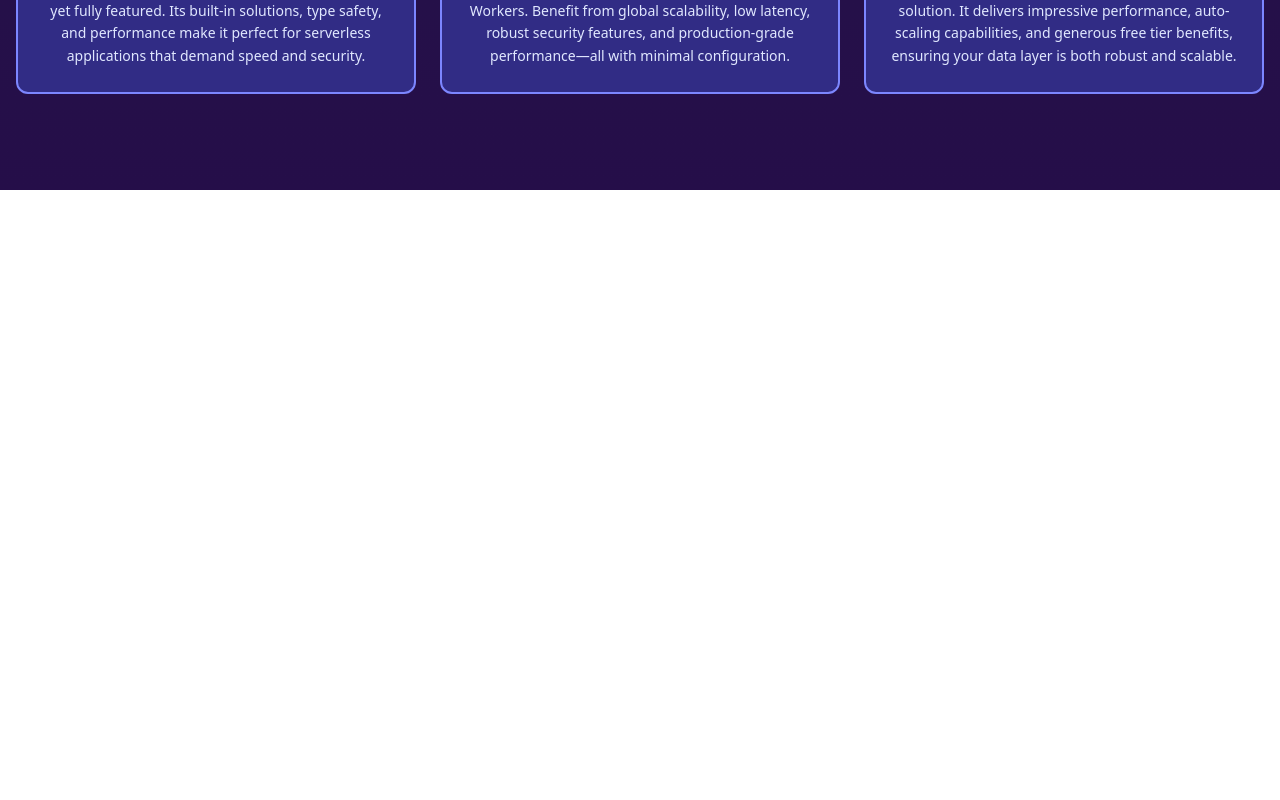
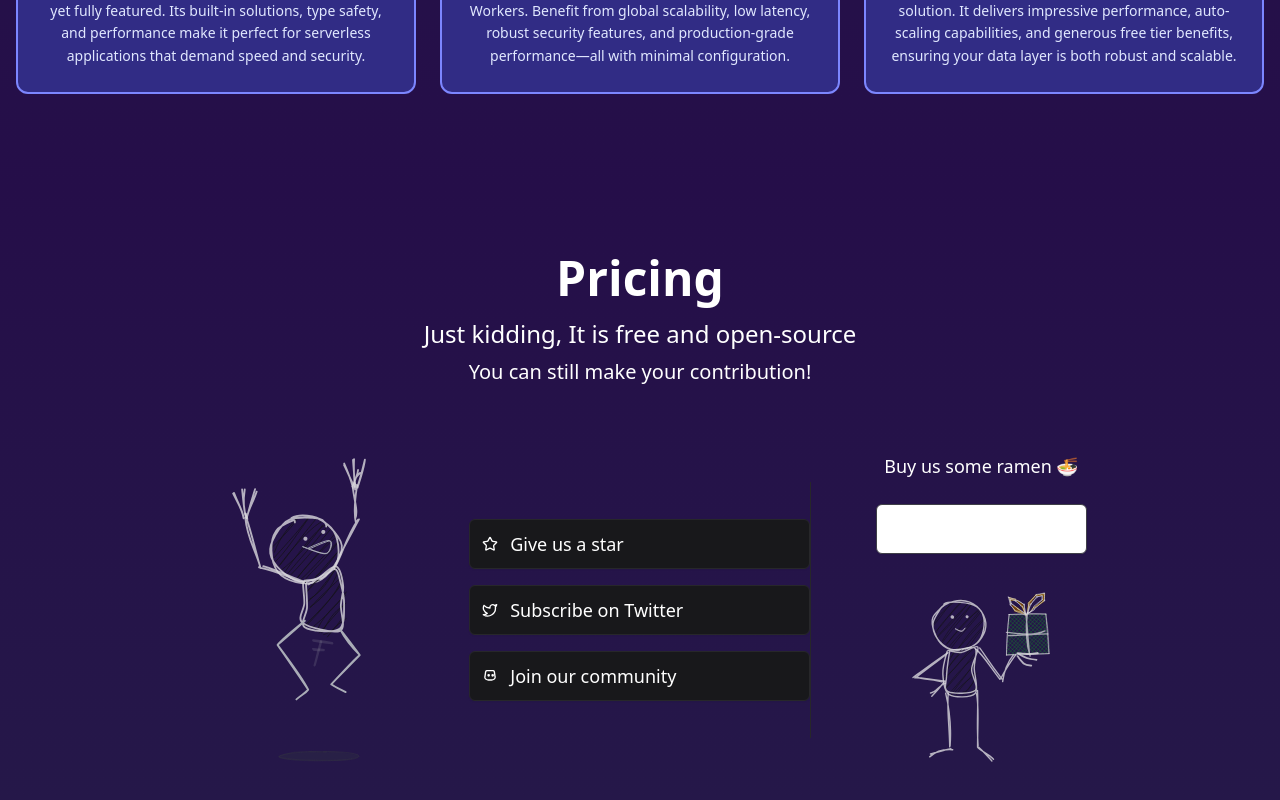
Before and after one commit to YGNTECHSTARTUP/create-ygn-app, a Next.js app in the folder Frontend/ygn-stack/: page / in a window 1280 px wide. Shown: the part 2065-2865 px from the top of the page. Before the commit the page ends 2255 px from the top, so only its background shows below. Built offline with nearby package versions, Linux system fonts and the light colour scheme.

Commit message:
Pricing Page Completed

```diff
--- /dev/null
+++ b/Frontend/ygn-stack/app/Comp/PricingSection.tsx
@@ -0,0 +1,103 @@
+import { Star, Twitter, Gift } from "lucide-react"
+import Image from "next/image"
+import { Button } from "@/components/ui/button"
+
+export default function PricingSection() {
+  return (
+    <div className="bg-[#6c35aa] bg-gradient-to-b from-[#250e49] to-[#251849] text-white py-16 px-4">
+      <div className="max-w-5xl mx-auto ">
+        <div className="text-center mb-16 ">
+          <h1 className="text-5xl font-bold mb-4">Pricing</h1>
+          <p className="text-2xl mb-2">Just kidding, It is free and open-source</p>
+          <p className="text-xl">You can still make your contribution!</p>
+        </div>
+
+        <div className="flex container justify-center items-center ">
+          {/* Left droplet */}
+          <div className="hidden md:flex justify-center container">
+            <Image
+              src="/pricing.svg"
+              width={150}
+              height={200}
+              alt="YGN"
+              className="opacity-90"
+            />
+          </div>
+
+          {/* Center buttons */}
+          <div className="flex flex-col gap-4 container">
+            <Button
+              variant="outline"
+              className="bg-zinc-900 border-zinc-800 hover:bg-zinc-800 text-white py-6 px-4 rounded-md flex items-center gap-3 w-full justify-start"
+            >
+              <Star className="h-5 w-5" />
+              <span className="text-lg">Give us a star</span>
+            </Button>
+
+            <Button
+              variant="outline"
+              className="bg-zinc-900 border-zinc-800 hover:bg-zinc-800 text-white py-6 px-4 rounded-md flex items-center gap-3 w-full justify-start"
+            >
+              <Twitter className="h-5 w-5" />
+              <span className="text-lg">Subscribe on Twitter</span>
+            </Button>
+
+            <Button
+              variant="outline"
+              className="bg-zinc-900 border-zinc-800 hover:bg-zinc-800 text-white py-6 px-4 rounded-md flex items-center gap-3 w-full justify-start"
+            >
+              <DiscordIcon className="h-5 w-5" />
+              <span className="text-lg">Join our community</span>
+            </Button>
+          </div>
+
+          {/* Vertical divider */}
+          <div className="hidden md:block w-px bg-zinc-800 h-64 mx-auto"></div>
+
+          {/* Right section */}
+          <div className="flex flex-col items-center gap-4 container">
+            <p className="text-lg mb-2">Buy us some ramen 🍜</p>
+            <Button
+              variant="outline"
+              className="border-zinc-700 hover:bg-zinc-800 text-white py-6 px-8 rounded-md flex items-center gap-3"
+            >
+              <Gift className="h-5 w-5" />
+              <span className="text-lg">Become a sponsor</span>
+            </Button>
+
+            {/* Right droplet */}
+            <div className="hidden md:block mt-4">
+              <Image
+                src="/sponser.svg"
+                width={150}
+                height={200}
+                alt="Drizzle mascot with money"
+                className="opacity-90"
+              />
+            </div>
+          </div>
+        </div>
+      </div>
+    </div>
+  )
+}
+
+// Custom Discord icon since it's not in lucide-react
+function DiscordIcon({ className }: { className?: string }) {
+  return (
+    <svg
+      xmlns="http://www.w3.org/2000/svg"
+      viewBox="0 0 24 24"
+      fill="none"
+      stroke="currentColor"
+      strokeWidth="2"
+      strokeLinecap="round"
+      strokeLinejoin="round"
+      className={className}
+    >
+      <path d="M9 11a1 1 0 1 0 2 0 1 1 0 0 0-2 0z"></path>
+      <path d="M15 11a1 1 0 1 0 2 0 1 1 0 0 0-2 0z"></path>
+      <path d="M7.5 4h9c.5 0 1.5 0 2 1.5l1 7c.5 1.5 .5 3 -1 4s-2.5 1.5-4 1.5h-5c-1.5 0-2.5-.5-4-1.5s-1.5-2.5-1-4l1-7c.5-1.5 1.5-1.5 2-1.5z"></path>
+    </svg>
+  )
+}
--- a/Frontend/ygn-stack/app/page.tsx
+++ b/Frontend/ygn-stack/app/page.tsx
@@ -2,6 +2,7 @@ import React from 'react'
 import LandingPage from './Comp/LandingPage'
 import { Header } from './Comp/header'
 import Ecosystem from './Comp/Ecosystem'
+import PricingSection from './Comp/PricingSection'
 
 const page = () => {
   return (
@@ -9,6 +10,7 @@ const page = () => {
 <LandingPage/>
 <Header/>
 <Ecosystem/>
+<PricingSection/>
     </div>
 
   )
```
Also changed, not shown: Frontend/ygn-stack/public/pricing.svg (added), Frontend/ygn-stack/public/sponser.svg (added).
